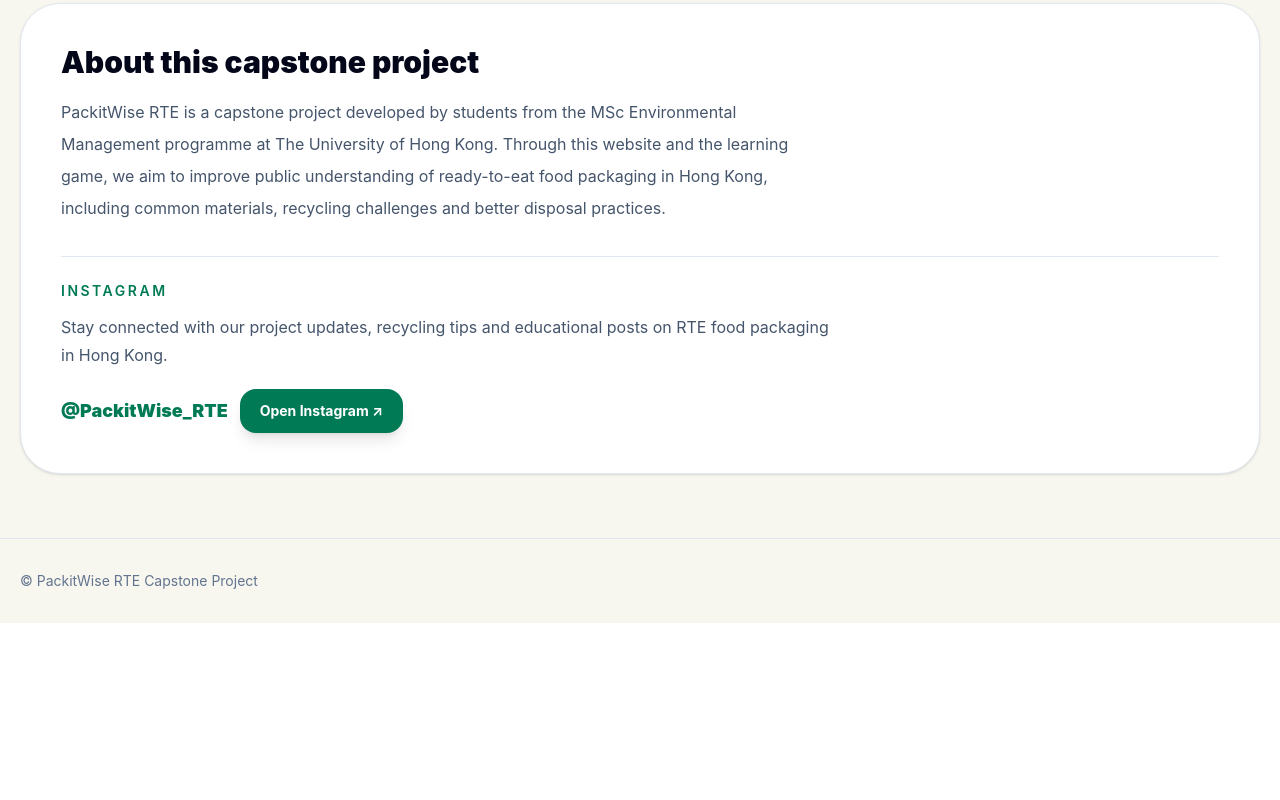
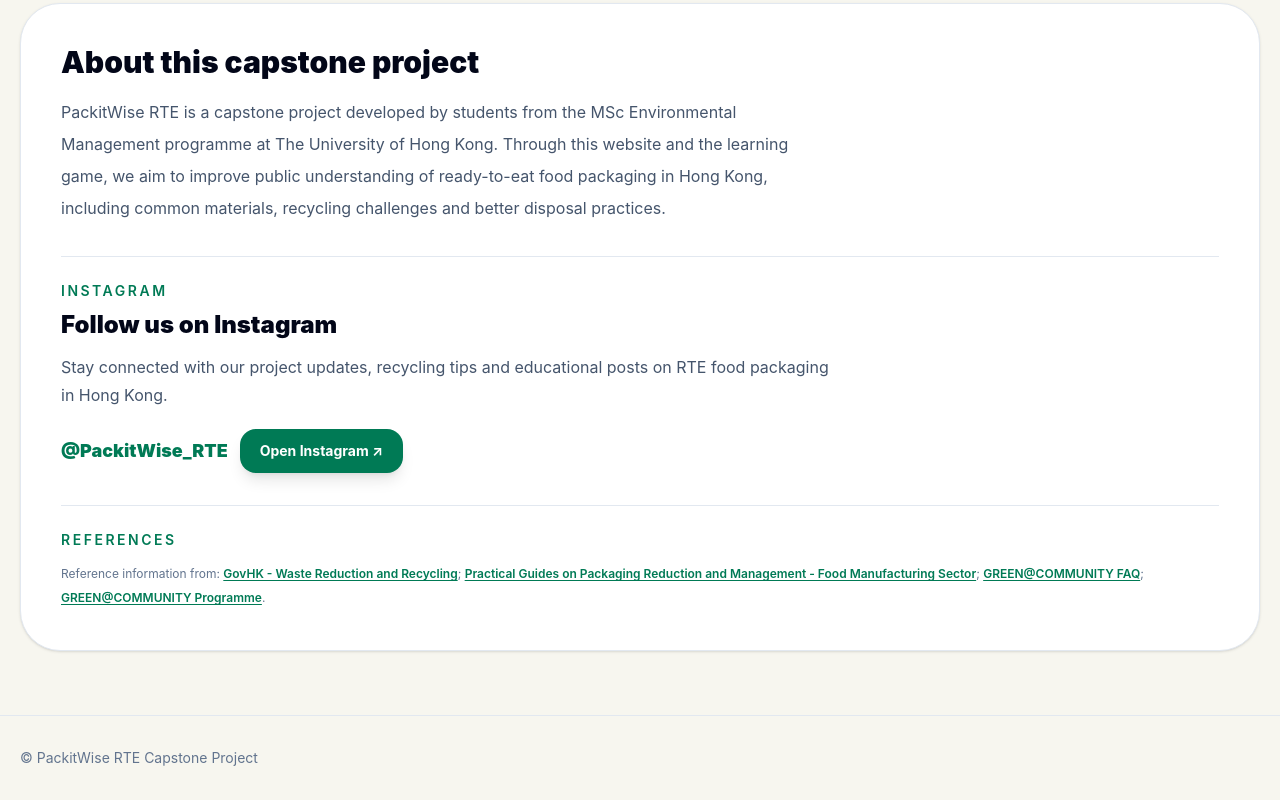
Before and after one commit to Chloe4224/PackitWise_website, a React (Vite) app: page / in a window 1280 px wide. Shown: the part 9270-10070 px from the top of the page. Before the commit the page ends 9893 px from the top, so only its background shows below. Built offline with nearby package versions, Linux system fonts and the light colour scheme.

Commit message:
Add references

```diff
--- a/src/App.jsx
+++ b/src/App.jsx
@@ -76,6 +76,8 @@
     instagramTitle: "Follow us on Instagram",
     instagramText: "Stay connected with our project updates, recycling tips and educational posts on RTE food packaging in Hong Kong.",
     instagramButton: "Open Instagram",
+    referenceTitle: "References",
+    referenceSourceNote: "Reference information from:",
     businessTitle: "Recommendations for Businesses",
     businessText: "Based on our project findings, we propose a phased approach for convenience stores and RTE food packaging businesses. The recommendations move from short-term consumer guidance and pilot recycling support, to mid-term packaging design improvements, and finally to longer-term collaboration across the packaging and recycling system.",
     businessShortTitle: "Short-term: Start with a small-scale pilot",
@@ -151,6 +153,8 @@
     instagramTitle: "关注我们的 Instagram",
     instagramText: "获取更多关于香港即食食品包装回收的项目更新、回收小贴士和教育内容。",
     instagramButton: "打开 Instagram",
+    referenceTitle: "参考资料",
+    referenceSourceNote: "本网站参考资料：",
     businessTitle: "给企业的建议",
     businessText: "根据本项目的研究结果，我们建议便利店及即食食品包装相关企业采用分阶段方式改善包装回收。建议从短期的消费者指引和门店试点开始，逐步延伸至中期的包装设计改良，并在长期推动包装供应商、零售商和回收系统之间的合作。",
     businessShortTitle: "短期：先从小规模试点开始",
@@ -226,6 +230,8 @@
     instagramTitle: "關注我們的 Instagram",
     instagramText: "獲取更多關於香港即食食品包裝回收的項目更新、回收小貼士及教育內容。",
     instagramButton: "打開 Instagram",
+    referenceTitle: "參考資料",
+    referenceSourceNote: "本網站參考資料：",
     businessTitle: "給企業的建議",
     businessText: "根據本項目的研究結果，我們建議便利店及即食食品包裝相關企業採用分階段方式改善包裝回收。建議從短期的消費者指引和門店試點開始，逐步延伸至中期的包裝設計改良，並在長期推動包裝供應商、零售商和回收系統之間的合作。",
     businessShortTitle: "短期：先從小規模試點開始",
@@ -493,6 +499,26 @@
 //Instagram链接
 const instagramHandle = "@PackitWise_RTE";
 const instagramUrl = "https://www.instagram.com/packitwise_rte/";
+
+//网页ref链接
+const websiteReferences = [
+  {
+    label: "GovHK - Waste Reduction and Recycling",
+    url: "https://www.gov.hk/en/residents/environment/waste/reduction/wasteredrecyc.htm",
+  },
+  {
+    label: "Practical Guides on Packaging Reduction and Management - Food Manufacturing Sector",
+    url: "https://www.wastereduction.gov.hk/sites/default/files/resources_centre/Practical_Guides_on_Packaging_Reduction_And_Management-Food_Manufacturing_Sector_ENG.pdf",
+  },
+  {
+    label: "GREEN@COMMUNITY FAQ",
+    url: "https://www.wastereduction.gov.hk/en-hk/recycling-faq/greencommunity-faq",
+  },
+  {
+    label: "GREEN@COMMUNITY Programme",
+    url: "https://www.wastereduction.gov.hk/en-hk/waste-reduction-programme/green-at-community",
+  },
+];
 
 
 //回收点示例
@@ -1148,7 +1174,7 @@
       </p>
 
       <h3 className="mt-2 text-2xl font-black text-slate-950">
-        {t.instagramFollow}
+        {t.instagramTitle}
       </h3>
 
       <p className="mt-3 max-w-3xl text-base leading-7 text-slate-600">
@@ -1177,6 +1203,29 @@
         </a>
       </div>
     </div>
+
+    <div className="mt-8 border-t border-slate-200 pt-6">
+      <p className="text-sm font-semibold uppercase tracking-[0.18em] text-emerald-700">
+        {t.referenceTitle}
+      </p>
+
+      <p className="mt-3 text-xs leading-6 text-slate-500">
+        {t.referenceSourceNote}{" "}
+        {websiteReferences.map((source, index) => (
+          <React.Fragment key={source.url}>
+            <a
+              href={source.url}
+              target="_blank"
+              rel="noreferrer"
+              className="font-semibold text-emerald-700 underline underline-offset-2 hover:text-emerald-800"
+            >
+              {source.label}
+            </a>
+            {index < websiteReferences.length - 1 ? "; " : "."}
+          </React.Fragment>
+        ))}
+      </p>
+    </div>
   </div>
 </section>
       <footer className="border-t border-slate-200 px-5 py-8"><div className="mx-auto max-w-7xl text-sm text-slate-500">© PackitWise RTE Capstone Project</div></footer>
```
